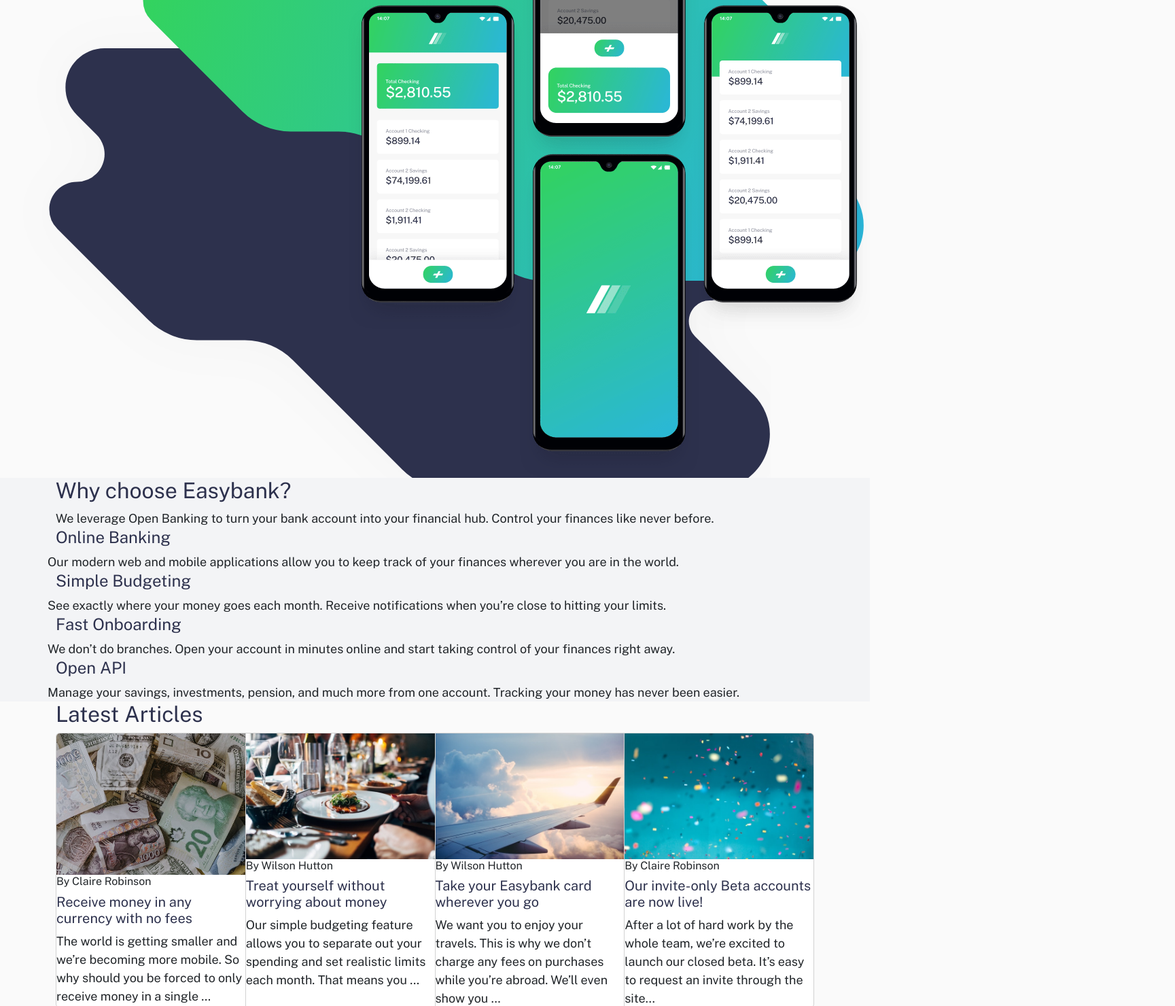
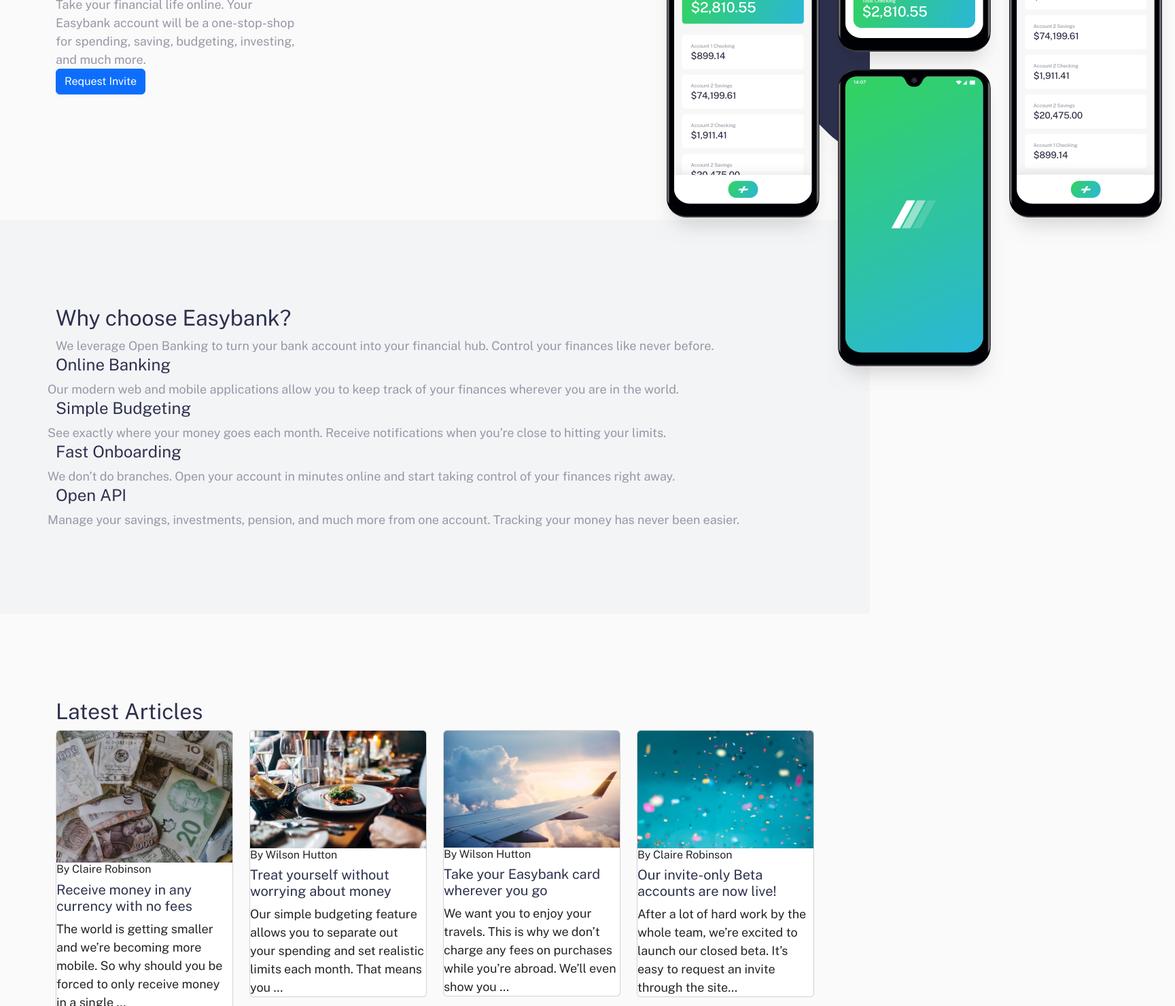
Before and after one commit to ktadique/EasyBank-Landing-Page, a website: page index.html in a window 1280 px wide. Shown: the part 295-1775 px from the top of the page at 68% size, 1729 px wide, since content can reach past the window. Drawn offline with nearby package versions, Linux system fonts and the light colour scheme.

Commit message:
more html updates

```diff
--- a/assets/styles/style.css
+++ b/assets/styles/style.css
@@ -27,6 +27,7 @@
 
 body {
   background-color: var(--very-lightgray);
+  color: var(--grayish-blue);
   font-size: 18px;
 }
 
@@ -38,12 +39,18 @@
   color: var(--primary-darkblue);
 }
 
+.container {
+  padding-top: 125px;
+  padding-bottom: 125px;
+}
+
 /* NAVIGATION */
 
 .header {
   display: flex;
   justify-content: space-around;
   align-items: center;
+  z-index: 10;
   background-color: var(--white);
 }
 
@@ -56,10 +63,19 @@
 /* HERO*/
 
 .section-hero {
+  height: 70vh;
   display: flex;
   justify-content: space-between;
-  background-image: url(/assets/images/bg-intro-desktop.svg);
+  background-image: url("/assets/images/bg-intro-desktop.svg");
+  background-position: 1000px -275px;
   background-repeat: no-repeat;
+}
+
+.mockup-img {
+  position: relative;
+  /* bottom: 30px;
+  right: -125px; */
+  transform: translate(500px, -250px);
 }
 
 /* FEATURES */
@@ -69,6 +85,10 @@
 }
 
 /* ARTICLES */
+.card-group {
+  gap: 20px;
+  border-radius: 15px !important;
+}
 
 /* FOOTER*/
 
--- a/index.html
+++ b/index.html
@@ -1,38 +1,29 @@
 <!DOCTYPE html>
 <html lang="en">
+
 <head>
   <meta charset="UTF-8" />
   <meta name="viewport" content="width=device-width, initial-scale=1.0" />
   <!-- displays site properly based on user's device -->
 
-    <link
-      rel="icon"
-      type="image/png"
-      sizes="32x32"
-      href="./images/favicon-32x32.png"
-    />
+  <link rel="icon" type="image/png" sizes="32x32" href="./images/favicon-32x32.png" />
 
   <link rel="preconnect" href="https://fonts.googleapis.com" />
   <link rel="preconnect" href="https://fonts.gstatic.com" crossorigin />
 
-    <link
-      rel="stylesheet"
-      href="https://cdn.jsdelivr.net/npm/bootstrap@5.3.0-alpha3/dist/css/bootstrap.min.css"
-    />
+  <link rel="stylesheet" href="https://cdn.jsdelivr.net/npm/bootstrap@5.3.0-alpha3/dist/css/bootstrap.min.css" />
 
   <link rel="stylesheet" href="./assets/styles/style.css" />
 
   <link
     href="https://fonts.googleapis.com/css2?family=Public+Sans:ital,wght@0,300;0,400;0,700;1,300;1,400;1,700&display=swap"
-      rel="stylesheet"
-    />
+    rel="stylesheet" />
   <title>Kirsten T. | EasyBank Landing Page</title>
 </head>
+
 <body>
   <header class="header navbar">
-      <a href=""
-        ><img src="./assets/images/logo.svg" alt="EasyBank" class="main-logo"
-      /></a>
+    <a href=""><img src="./assets/images/logo.svg" alt="EasyBank" class="main-logo" /></a>
     <nav class="main-nav">
       <ul class="main-nav-list">
         <li class="main-nav-link">About</li>
@@ -46,18 +37,23 @@
   <main>
     <section class="section-hero">
       <div class="container">
+        <div class="row">
+          <div class="col-4">
             <div class="hero-text">
               <h1 class="hero-heading">Next generation digital banking</h1>
               <div class="hero-desc">
                 Take your financial life online. Your Easybank account will be a
-              one-stop-shop for spending, saving, budgeting, investing, and much
-              more.
+                one-stop-shop for spending, saving, budgeting, investing, and
+                much more.
               </div>
               <button class="btn btn-primary hero-btn">Request Invite</button>
             </div>
           </div>
+          <div class="col-8">
             <div class="hero-img">
-          <img src="./assets/images/image-mockups.png" alt="" />
+              <img src="./assets/images/image-mockups.png" alt="" class="mockup-img" />
+            </div>
+          </div>
         </div>
     </section>
     <section class="section-features">
@@ -80,55 +76,48 @@
           account. Tracking your money has never been easier.
         </div>
       </div>
+      </div>
     </section>
     <aside class="section-articles">
       <div class="container">
         <h2>Latest Articles</h2>
-          <div class="card-group">
+        <div class="row row-cols-4">
+          <div class="col">
             <div class="card">
-              <img
-                src="./assets/images/image-currency.jpg"
-                class="card-img-top"
-                alt="..."
-              />
+              <img src="./assets/images/image-currency.jpg" class="card-img-top" alt="..." />
               <h6 class="author">By Claire Robinson</h6>
               <h5>Receive money in any currency with no fees</h5>
               The world is getting smaller and we’re becoming more mobile. So
               why should you be forced to only receive money in a single …
             </div>
+          </div>
+          <div class="col">
             <div class="card">
-              <img
-                src="./assets/images/image-restaurant.jpg"
-                class="card-img-top"
-                alt="..."
-              />
+              <img src="./assets/images/image-restaurant.jpg" class="card-img-top" alt="..." />
               <h6 class="author">By Wilson Hutton</h6>
               <h5>Treat yourself without worrying about money</h5>
               Our simple budgeting feature allows you to separate out your
               spending and set realistic limits each month. That means you …
             </div>
+          </div>
+          <div class="col">
             <div class="card">
-              <img
-                src="./assets/images/image-plane.jpg"
-                class="card-img-top"
-                alt="..."
-              />
+              <img src="./assets/images/image-plane.jpg" class="card-img-top" alt="..." />
               <h6 class="author">By Wilson Hutton</h6>
               <h5>Take your Easybank card wherever you go</h5>
               We want you to enjoy your travels. This is why we don’t charge any
               fees on purchases while you’re abroad. We’ll even show you …
             </div>
+          </div>
+          <div class="col">
             <div class="card">
-              <img
-                src="./assets/images/image-confetti.jpg"
-                class="card-img-top"
-                alt="..."
-              />
+              <img src="./assets/images/image-confetti.jpg" class="card-img-top" alt="..." />
               <h6 class="author">By Claire Robinson</h6>
               <h5>Our invite-only Beta accounts are now live!</h5>
               After a lot of hard work by the whole team, we’re excited to
               launch our closed beta. It’s easy to request an invite through the
               site...
+            </div>
           </div>
         </div>
       </div>
@@ -139,39 +128,19 @@
       <img src="./assets/images/logo.svg" alt="" class="footer-logo" />
       <ul class="social-nav">
         <li class="social-nav-link">
-            <img
-              src="./assets/images/icon-facebook.svg"
-              alt="Facebook"
-              class="social"
-            />
+          <img src="./assets/images/icon-facebook.svg" alt="Facebook" class="social" />
         </li>
         <li class="social-nav-link">
-            <img
-              src="./assets/images/icon-youtube.svg"
-              alt="YouTube"
-              class="social"
-            />
+          <img src="./assets/images/icon-youtube.svg" alt="YouTube" class="social" />
         </li>
         <li class="social-nav-link">
-            <img
-              src="./assets/images/icon-twitter.svg"
-              alt="Twitter"
-              class="social"
-            />
+          <img src="./assets/images/icon-twitter.svg" alt="Twitter" class="social" />
         </li>
         <li class="social-nav-link">
-            <img
-              src="./assets/images/icon-pinterest.svg"
-              alt="Pinterest"
-              class="social"
-            />
+          <img src="./assets/images/icon-pinterest.svg" alt="Pinterest" class="social" />
         </li>
         <li class="social-nav-link">
-            <img
-              src="./assets/images/icon-instagram.svg"
-              alt="Instagram"
-              class="social"
-            />
+          <img src="./assets/images/icon-instagram.svg" alt="Instagram" class="social" />
         </li>
       </ul>
       <ul class="footer-nav">
@@ -185,13 +154,14 @@
       <button class="btn btn-primary">Request Invite</button>
       <div class="copyright">© Easybank. All Rights Reserved</div>
     </div>
+    <div class="attribution">
+      Challenge by
+      <a href="https://www.frontendmentor.io?ref=challenge" target="_blank">Frontend Mentor</a>. Coded by <a
+        href="#">Kirsten T.</a>.
+    </div>
   </footer>
 
-    <div class="attribution">
-      Challenge by
-      <a href="https://www.frontendmentor.io?ref=challenge" target="_blank"
-        >Frontend Mentor</a
-      >. Coded by <a href="#">Kirsten T.</a>.
-    </div>
+
 </body>
+
 </html>
```
Lines whose indentation alone changed are shown as unchanged.
